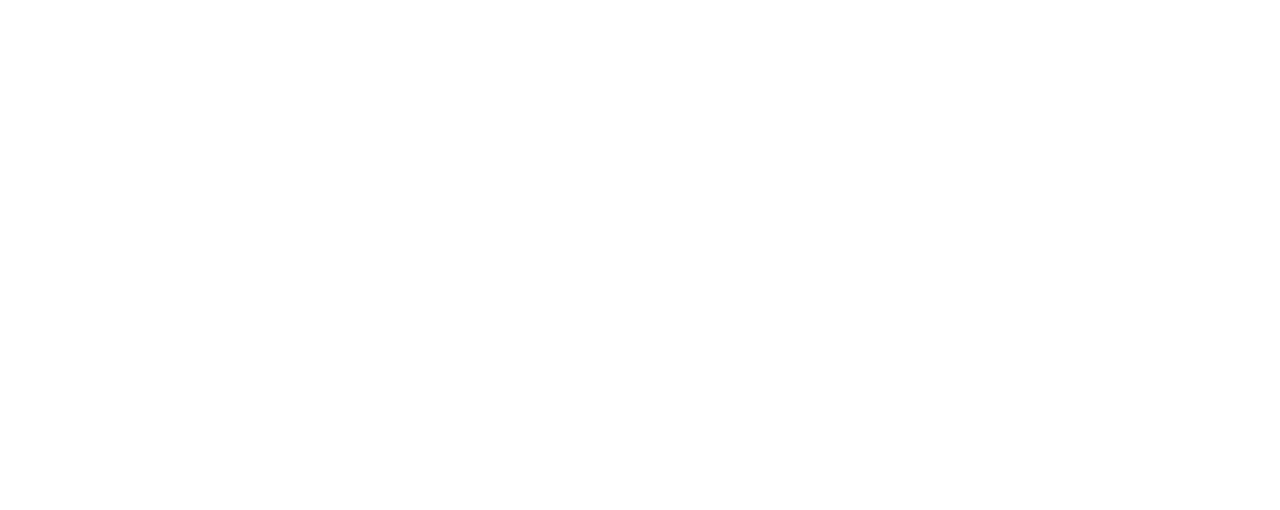
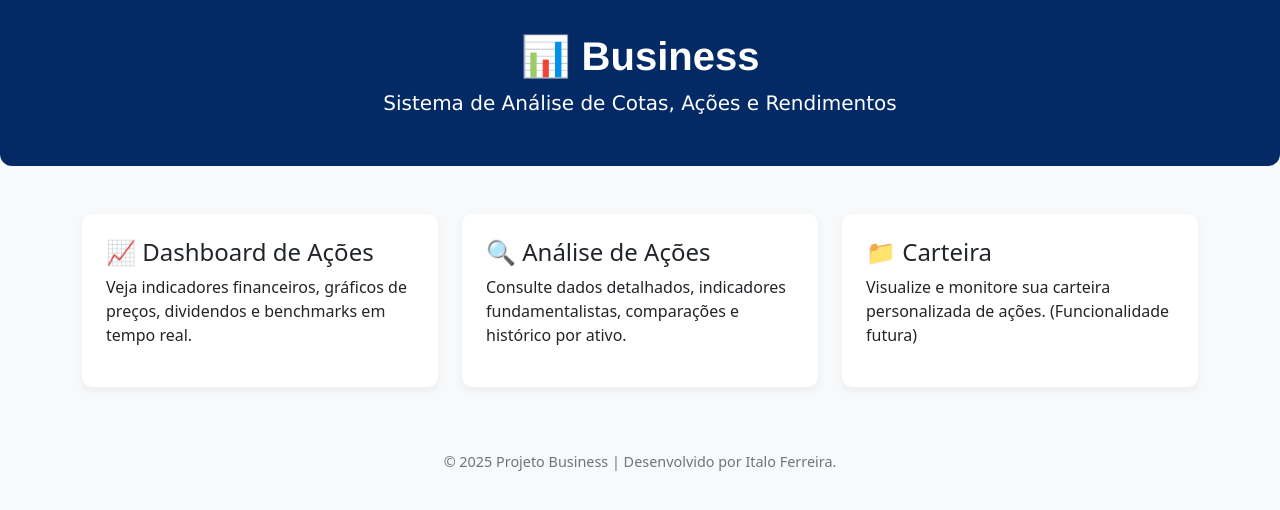
Before and after one commit to italoferreira0/Business, a Django app: page / in a window 1280 px wide. Before the commit the part shown is empty. Shown: the top 510 px of the page. Run offline with Django 5.2, Linux system fonts and the light colour scheme.

Commit message:
atualização no index.html

```diff
--- a/main/templates/index.html
+++ b/main/templates/index.html
@@ -1,11 +1,100 @@
 <!DOCTYPE html>
-<html lang="en">
+<html lang="pt-br">
+
 <head>
     <meta charset="UTF-8">
-    <meta name="viewport" content="width=device-width, initial-scale=1.0">
-    <title>Business</title>
+    <title>Business - Início</title>
+    <meta name="viewport" content="width=device-width, initial-scale=1">
+    <link rel="stylesheet" href="https://cdn.jsdelivr.net/npm/bootstrap@5.3.2/dist/css/bootstrap.min.css">
+    <style>
+        body {
+            background-color: #f8f9fa;
+        }
+
+        header {
+            background-color: rgb(3, 42, 100);
+            color: white;
+            padding: 2rem 1rem;
+            text-align: center;
+            border-radius: 0 0 12px 12px;
+        }
+
+        header h1 {
+            font-family: 'Franklin Gothic Medium', 'Arial Narrow', Arial, sans-serif;
+            font-weight: bold;
+        }
+
+        header p {
+            font-family: 'Lucida Sans', 'Lucida Sans Regular', 'Lucida Grande', 'Lucida Sans Unicode', Geneva, Verdana, sans-serif
+        }
+
+        .feature-card {
+            border-radius: 10px;
+            box-shadow: 0 4px 10px rgba(0, 0, 0, 0.05);
+            background-color: white;
+            transition: transform 0.2s;
+        }
+
+        .feature-card:hover {
+            transform: scale(1.02);
+        }
+
+        footer {
+            text-align: center;
+            padding: 1rem;
+            font-size: 0.9rem;
+            color: #6c757d;
+        }
+    </style>
 </head>
+
 <body>
 
+    <header>
+        <h1>📊 Business</h1>
+        <p class="lead">Sistema de Análise de Cotas, Ações e Rendimentos</p>
+    </header>
+
+    <main class="container my-5">
+        <div class="row g-4">
+
+            <!-- Card 1 -->
+            <div class="col-md-4">
+                <a href="#" class="text-decoration-none text-dark">
+                    <div class="p-4 feature-card h-100">
+                        <h4>📈 Dashboard de Ações</h4>
+                        <p>Veja indicadores financeiros, gráficos de preços, dividendos e benchmarks em tempo real.</p>
+                    </div>
+                </a>
+            </div>
+
+            <div class="col-md-4">
+                <a href="" class="text-decoration-none text-dark">
+                    <div class="p-4 feature-card h-100">
+                        <h4>🔍 Análise de Ações</h4>
+                        <p>Consulte dados detalhados, indicadores fundamentalistas, comparações e histórico por ativo.
+                        </p>
+                    </div>
+                </a>
+            </div>
+
+            <!-- Card 3 -->
+            <div class="col-md-4">
+                <a href="#" class="text-decoration-none text-dark">
+                    <div class="p-4 feature-card h-100">
+                        <h4>📁 Carteira</h4>
+                        <p>Visualize e monitore sua carteira personalizada de ações. (Funcionalidade futura)</p>
+                    </div>
+                </a>
+            </div>
+
+        </div>
+    </main>
+
+    <footer>
+        <p>&copy; 2025 Projeto Business | Desenvolvido por Italo Ferreira.</p>
+    </footer>
+
 </body>
+
 </html>
```
